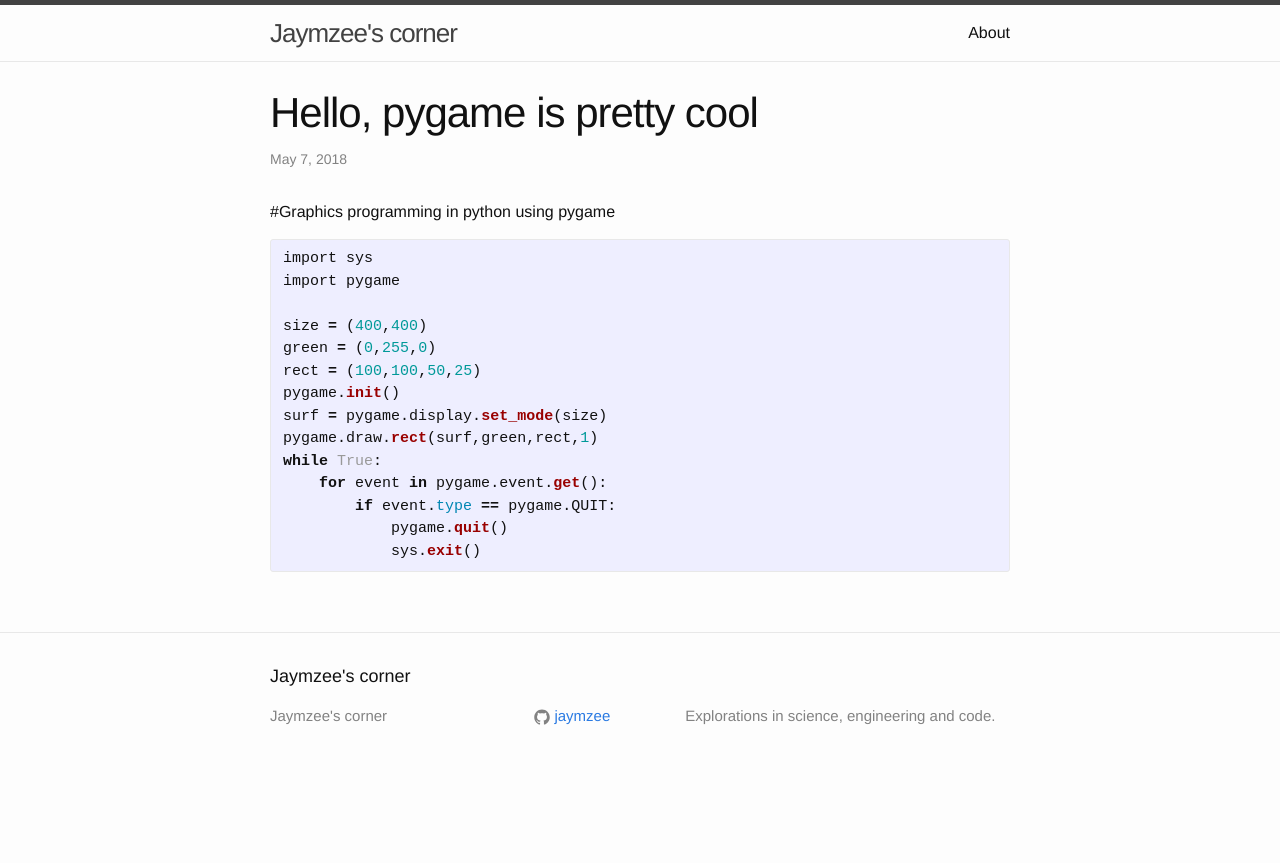
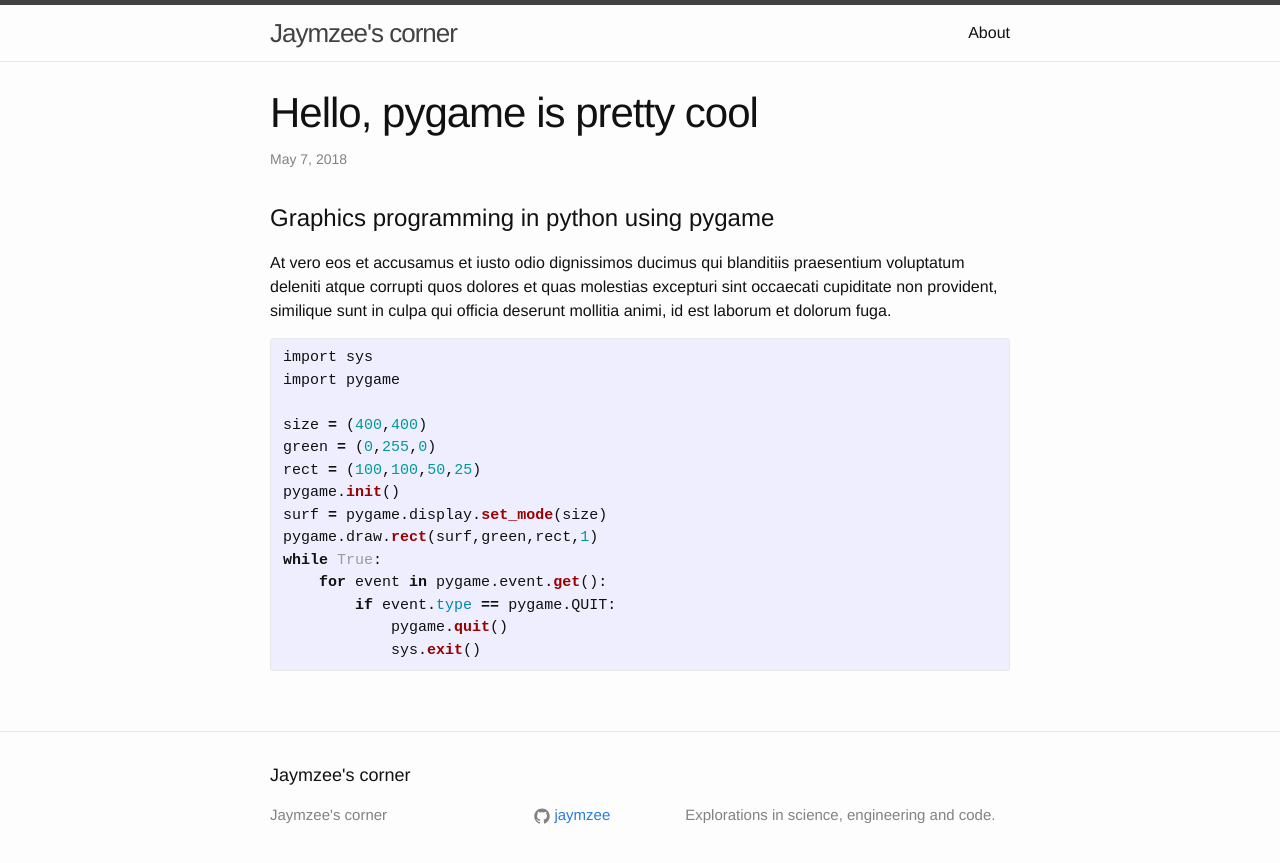
Before and after one commit to jaymzee/jaymzee.github.io, a Jekyll site: the page built from _posts/2018-05-07-hello-its-been-a-while.markdown, in a window 1280 px wide. Shown: the top 863 px of the page. Built offline with Jekyll 4.4.1, drawn with Linux system fonts in a browser that asks for light colours.

Commit message:
markdown issues

```diff
--- a/_posts/2015-03-12-asteroid-game.markdown
+++ b/_posts/2015-03-12-asteroid-game.markdown
@@ -5,7 +5,7 @@ title: asteroid game
 
 <canvas id="pjs">Your browser does not support the canvas element</canvas>
 
-#Calculating line segment intersections for collision detection
+# Calculating line segment intersections for collision detection
 To test two line segments for intersection, create a parametric equation for each line. We'll use s for the first line and t for the second. Both s and t run from 0 to 1 to give us points along our line segments. Solving the system of equations using determinants will give values of s and t for where the lines intersect. Therefore if both s and t are within 0 and 1, then the line segments intersect.
 
 {% highlight java %}
--- a/_posts/2018-05-07-hello-its-been-a-while.markdown
+++ b/_posts/2018-05-07-hello-its-been-a-while.markdown
@@ -2,7 +2,11 @@
 layout: post
 title: "Hello, pygame is pretty cool"
 ---
-#Graphics programming in python using pygame
+# Graphics programming in python using pygame
+At vero eos et accusamus et iusto odio dignissimos ducimus qui blanditiis
+praesentium voluptatum deleniti atque corrupti quos dolores et quas molestias
+excepturi sint occaecati cupiditate non provident, similique sunt in culpa qui
+officia deserunt mollitia animi, id est laborum et dolorum fuga.
 
 {% highlight python %}
 import sys
```
